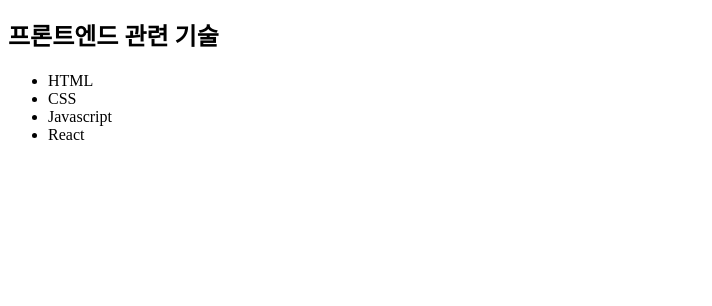
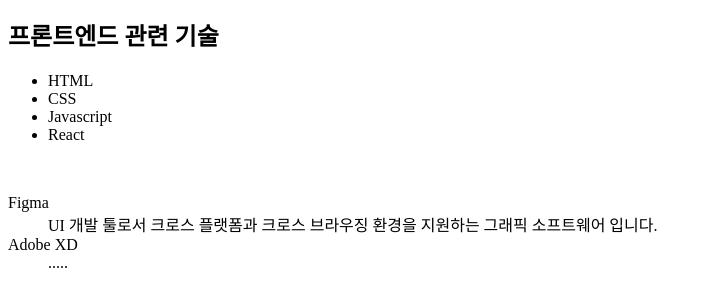
Before and after one commit to chanchance2/UX-UI, a plain HTML site: page index.html in a window 1280 px wide. Shown: the part 116-422 px from the top of the page, without its empty margins (0-712 px from the left). Drawn offline with Linux system fonts and the light colour scheme.

Commit message:
용어 정의를 위한 요소 삽입

```diff
--- a/index.html
+++ b/index.html
@@ -17,5 +17,11 @@
         <li>React</li>
     </ul>
     <div><img src="./2021_summer1_bean.png" alt=""></div>
+    <dl>
+        <dt>Figma</dt>
+        <dd>UI 개발 툴로서 크로스 플랫폼과 크로스 브라우징 환경을 지원하는 그래픽 소프트웨어 입니다.</dd>
+        <dt>Adobe XD</dt>
+        <dd>.....</dd>
+    </dl>
 </body>
 </html>
```
